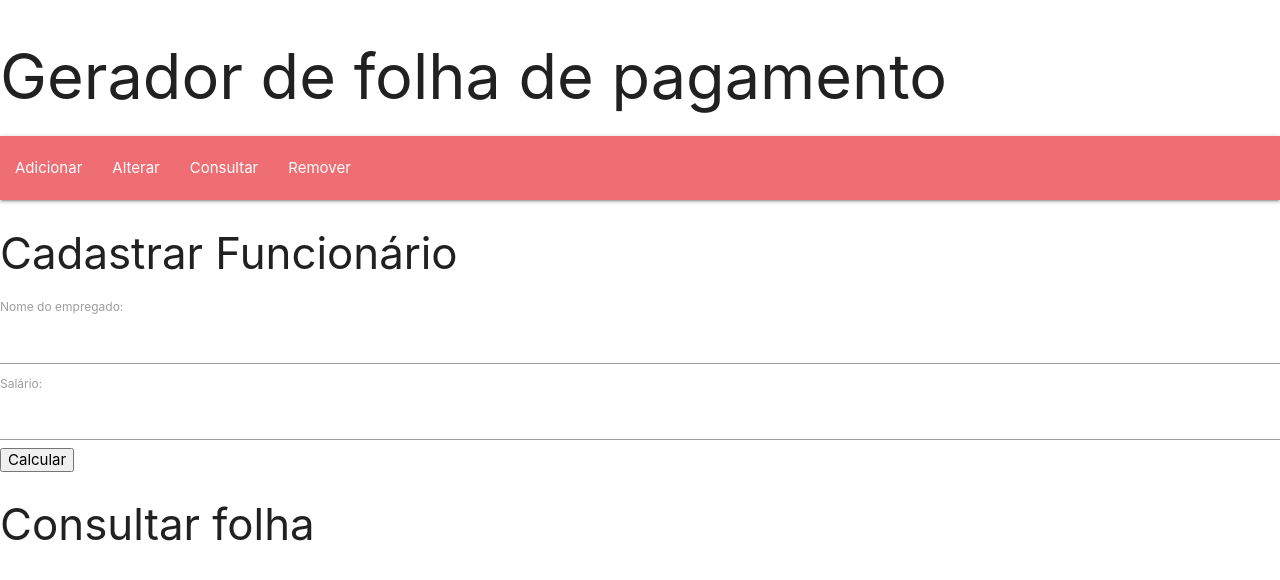
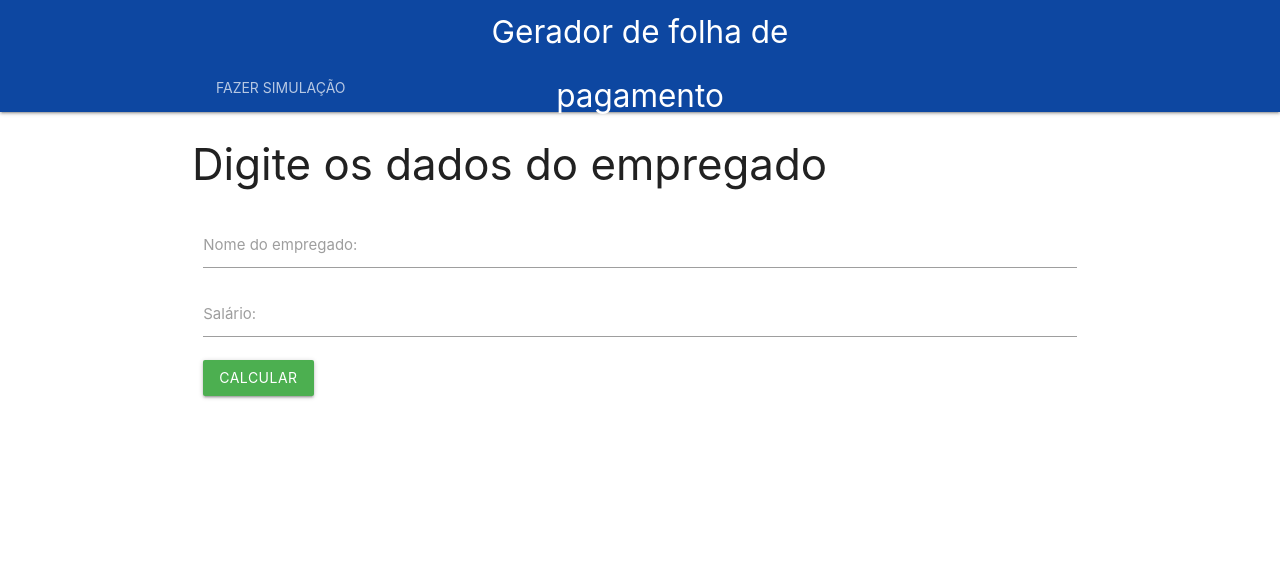
Before and after one commit to Koikorn/gerador-folha-pagamento, a plain HTML site: page index.html in a window 1280 px wide. Drawn offline with nearby package versions, Linux system fonts and the light colour scheme.

Commit message:
Alterações na interface do projeto

```diff
--- a/index.html
+++ b/index.html
@@ -1,45 +1,57 @@
 <!DOCTYPE html>
-  <html>
+<html lang="pt-br">
+
 <head>
     <!--Import Google Icon Font-->
     <link href="https://fonts.googleapis.com/icon?family=Material+Icons" rel="stylesheet">
     <!--Import materialize.css-->
-      <link type="text/css" rel="stylesheet" href="css/materialize.min.css"  media="screen,projection"/>
+    <link type="text/css" rel="stylesheet" href="css/materialize.min.css" media="screen,projection" />
 
     <!--Let browser know website is optimized for mobile-->
-      <meta name="viewport" content="width=device-width, initial-scale=1.0"/>
+    <meta name="viewport" content="width=device-width, initial-scale=1.0" />
+    <meta charset="UTF-8" />
 </head>
 
 <body>
-    <div id="container">
-        <header id="header-logo">
-            <h1>Gerador de folha de pagamento</h1>
-        </header>
-        <nav id="menu-page">
-            <ul>
-                <li><a href="#">Adicionar</a></li>
-                <li><a href="#">Alterar</a></li>
-                <li><a href="#">Consultar</a></li>
-                <li><a href="#">Remover</a></li>
+    <nav class="nav-extended blue darken-4">
+        <div class="container">
+            <div class="nav-wrapper">
+                <a href="#" class="brand-logo center">Gerador de folha de pagamento</a>
+
+            </div>
+            <div class="nav-content">
+                <ul class="tabs tabs-transparent">
+                    <li class="tab"><a href="#">Fazer simulação</a></li>
                 </ul>
+            </div>
+        </div>
     </nav>
-        <section id="section-user">
-            <div id="form-cadastro">
-                <h3>Cadastrar Funcionário</h3>
-                <form action="#">
-                    <label for="txtEmpregado">Nome do empregado: </label><input type="text" name="txtEmpregado" id="txtEmpregado"><br>
-                    <label for="txtSalario">Salário: </label><input type="text" name="txtSalario" id="txtSalario"><br>
-                    <button onclick="fazerCalculo()" type="button">Calcular</button>
+    <div class="container">
+        <section class="row" id="section-user">
+            <div class="row" id="form-cadastro">
+                <h3>Digite os dados do empregado</h3>
+                <form action="#" class="col s12">
+                    <div class="input-field">
+                        <label for="txtEmpregado">Nome do empregado: </label>
+                        <input type="text" name="txtEmpregado" id="txtEmpregado">
+                    </div>
+                    <div class="input-field">
+                        <label for="txtSalario">Salário: </label>
+                        <input type="text" name="txtSalario" id="txtSalario">
+                    </div>
+                    <button class="btn green" onclick="fazerCalculo()" type="button">Calcular</button>
                 </form>
             </div>
-            <div id="result-folha">
-                <h3>Consultar folha</h3>
+            <div class="row" id="result-folha">
             </div>
         </section>
     </div>
+    <!--JavaScript at end of body for optimized loading-->
+    <script type="text/javascript" src="js/materialize.min.js"></script>
     <script src="js/proventos.js"></script>
     <script src="js/descontos.js"></script>
     <script src="js/folha.js"></script>
     <script src="js/main.js"></script>
 </body>
+
 </html>
--- a/js/main.js
+++ b/js/main.js
@@ -19,14 +19,17 @@ function getInputSeletor(value) {
 function mostrarFolha(object) {
     console.log(object)
     document.getElementById('result-folha').innerHTML = `
-    <h3>Folha de pagamento do empregado ${object.empregado.empregado} </h3>
+    <h3>resultado da folha do empregado ${object.empregado.empregado} </h3>
     <table>
+        <thead>
             <tr>
                 <th>Descrição</th>
                 <th>Ref</th>
                 <th>Provento</th>
                 <th>Desconto</th>
             </tr>
+        </thead>
+        <tbody>
             <tr>
                 <td>Salário</td>
                 <td>${(object.provento.salario.ref).toFixed(2)}</td>
@@ -63,5 +66,6 @@ function mostrarFolha(object) {
                 <td>Salário Líquido</td>
                 <td>${(object.salarioLiquido).toFixed(2)}</td>
             </tr>
+        </tbody>
     </table>`
 }
```
Also changed, not shown: package.json (deleted, +0 -23 lines), README.md, 2 other files. Lines whose indentation alone changed are shown as unchanged.
